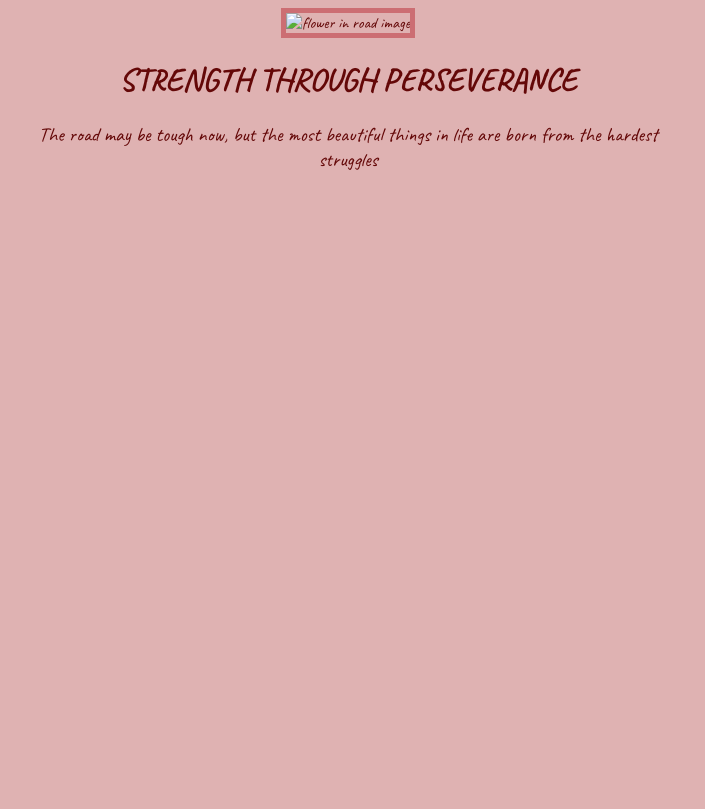
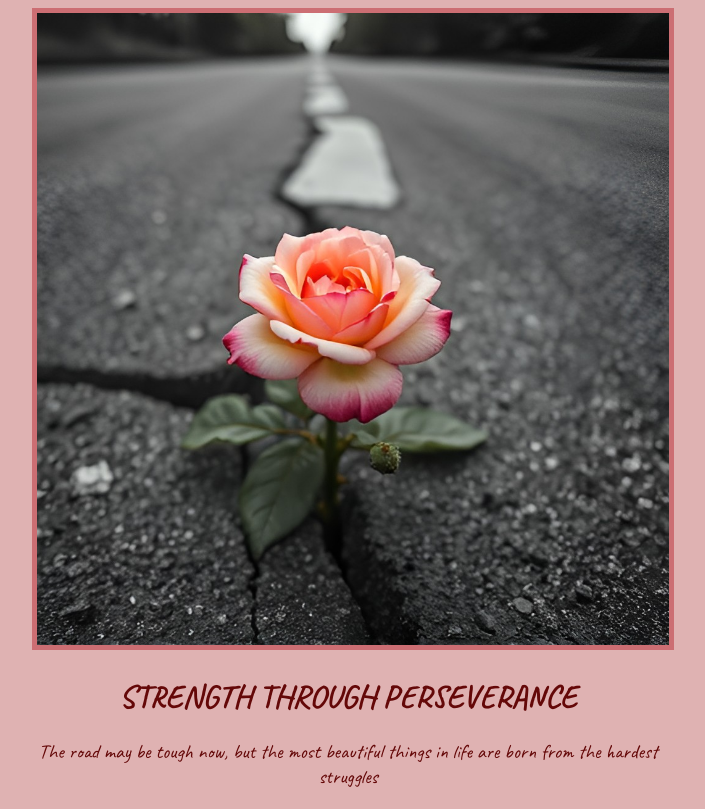
Before and after one commit to vstauffer90/positivity-poster, a plain HTML site: page index.html in a window 1280 px wide. Shown: the whole page, without its empty margins (292-997 px from the left). Drawn offline with Linux system fonts and the light colour scheme.

Commit message:
Update index.html

```diff
--- a/index.html
+++ b/index.html
@@ -12,7 +12,7 @@
 </head>
 <body>
   <div class="board">
-      <img id="image-1"src="images/flower-in-road.jpg" alt="flower in road image">
+      <img id="image-1"src="./flower-in-road.jpg" alt="flower in road image">
       <h1 id="title">Strength through Perseverance</h1>
         <p>The road may be tough now, but the most beautiful things in life are born from the hardest struggles</p>
   </div>
```
